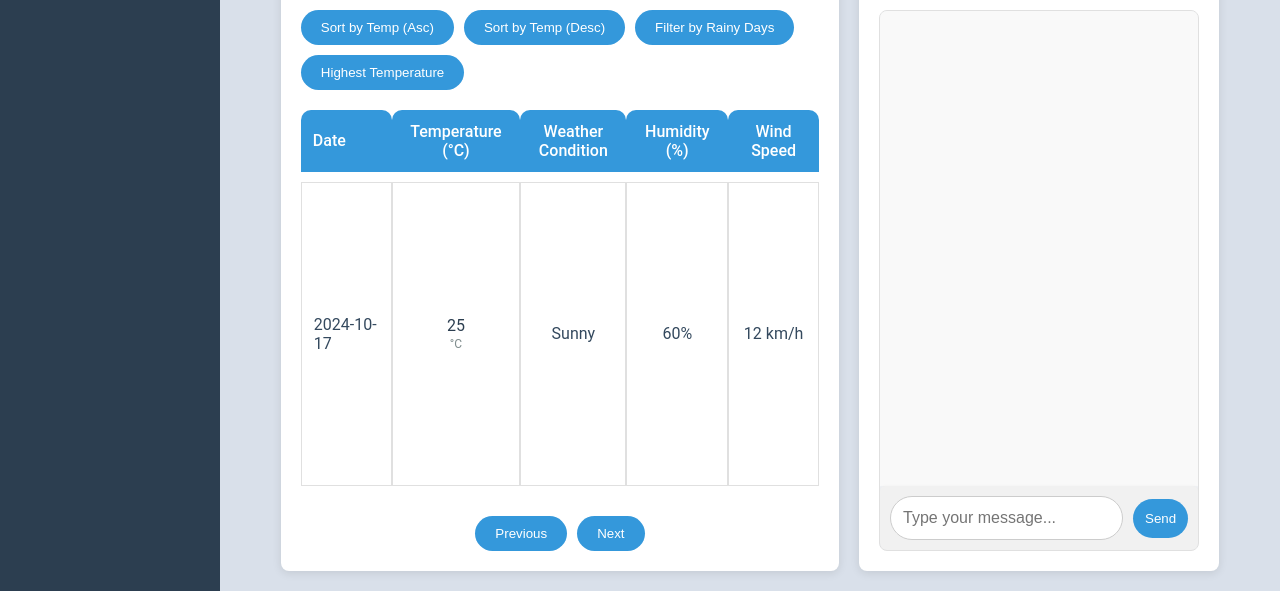
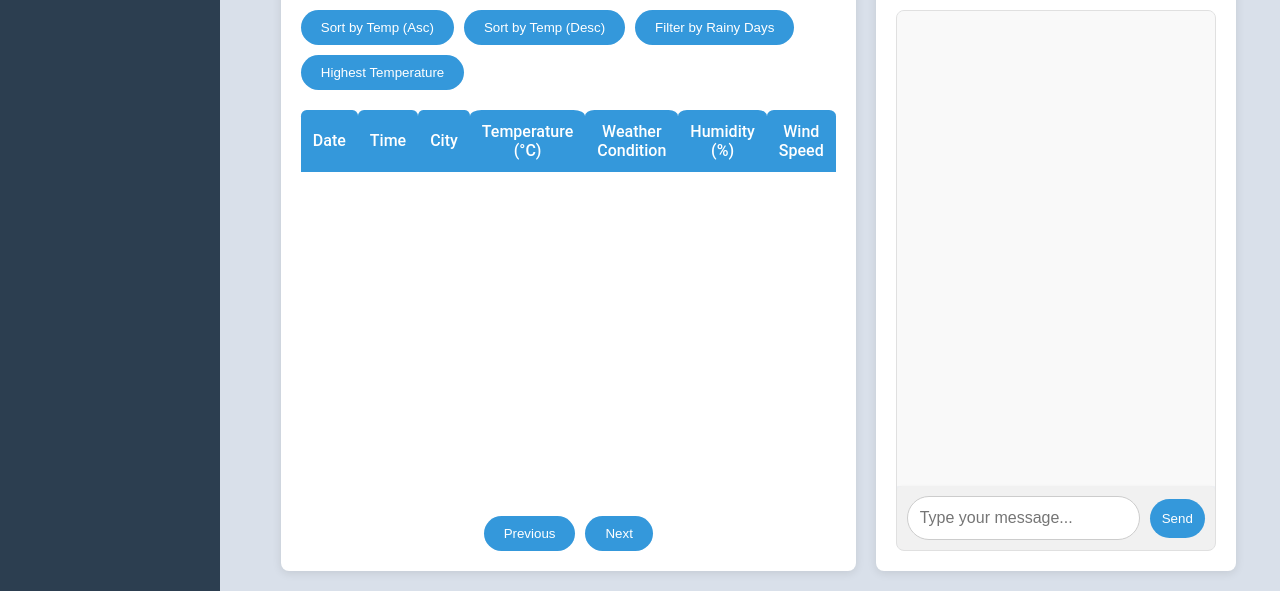
Before and after one commit to Bilal-Raza-SWE/WeatherBot-Dashboard, a plain HTML site: page table.html in a window 1280 px wide. Shown: the part 209-800 px from the top of the page. Drawn offline with nearby package versions, Linux system fonts and the light colour scheme.

Commit message:
Updating style

```diff
--- a/Table-style.css
+++ b/Table-style.css
@@ -165,8 +165,8 @@ th {
   padding: 12px;
   text-align: left;
   font-weight: 500;
-  border-top-left-radius: 10px;
-  border-top-right-radius: 10px;
+  border-top-left-radius: 10%;
+  border-top-right-radius: 10%;
 }
 
 th.temp-column,
@@ -180,7 +180,7 @@ td {
   padding: 12px;
   background-color: white;
   border: 1px solid #e0e0e0;
-  text-align: left; /* Ensures non-numerical data is left aligned */
+  text-align: left;
 }
 
 td.temp-column,
@@ -200,14 +200,20 @@ tr:hover td {
 
 
 th.date-column {
-  width: 15%;
+  width: 20%;
 }
 
 th.temp-column,
 th.condition-column,
 th.humidity-column,
-th.wind-column {
+th.wind-column,
+.time-column
+ {
   width: 15%;
+}
+
+.city-column {
+  width: 20%;
 }
 
 .temperature-display {
--- a/table.html
+++ b/table.html
@@ -45,36 +45,22 @@
           </div>
           <table>
             <thead>
-              <!-- Table Header -->
               <tr>
                 <th class="date-column">Date</th>
+                <th class="time-column">Time</th>
+                <th class="city-column">City</th>
                 <th class="temp-column">Temperature (°C)</th>
                 <th class="condition-column">Weather Condition</th>
                 <th class="humidity-column">Humidity (%)</th>
                 <th class="wind-column">Wind Speed</th>
               </tr>
             </thead>
-            <tbody>
+            <tbody id="forecast-table-body">
               <!-- Weather data will be dynamically inserted here -->
-              <tr>
-                <td class="date-column">2024-10-17</td>
-                <td class="temp-column">
-                  <span class="temperature-display">25</span>
-                  <span class="temperature-unit">°C</span>
-                </td>
-                <td class="condition-column">
-                  <span class="weather-condition-display">Sunny</span>
-                </td>
-                <td class="humidity-column">
-                  <span class="humidity-display">60%</span>
-                </td>
-                <td class="wind-column">
-                  <span class="wind-speed-display">12 km/h</span>
-                </td>
-              </tr>
             </tbody>
           </table>
-          <div class="pagination">
+
+          <div id="pagination-container" class="pagination">
             <button class="btn-prev">Previous</button>
             <button class="btn-next">Next</button>
           </div>
```
